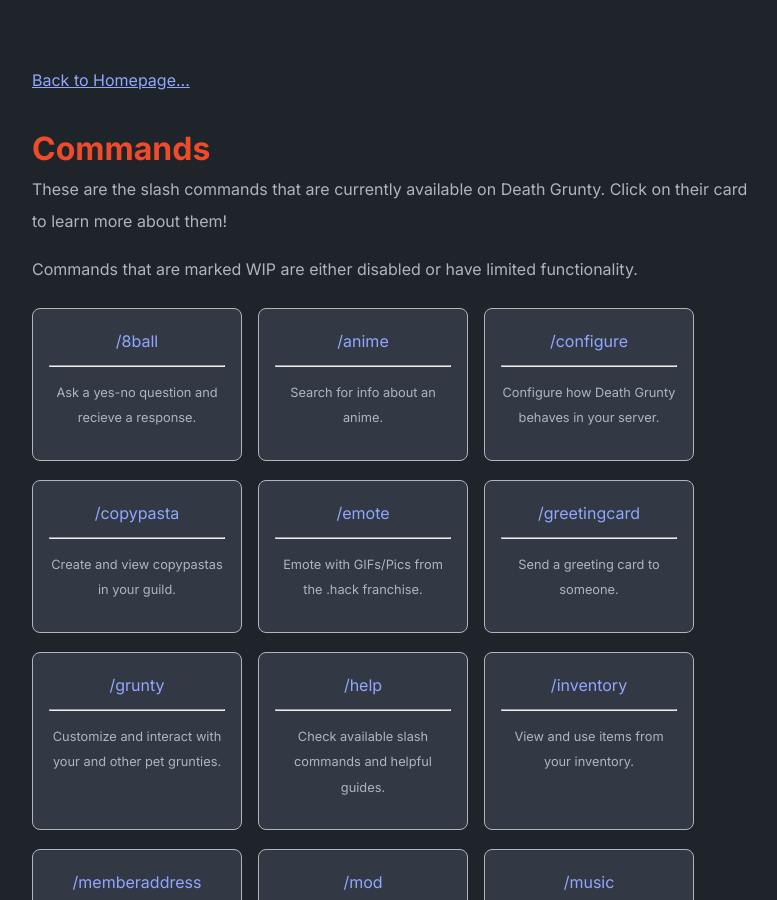
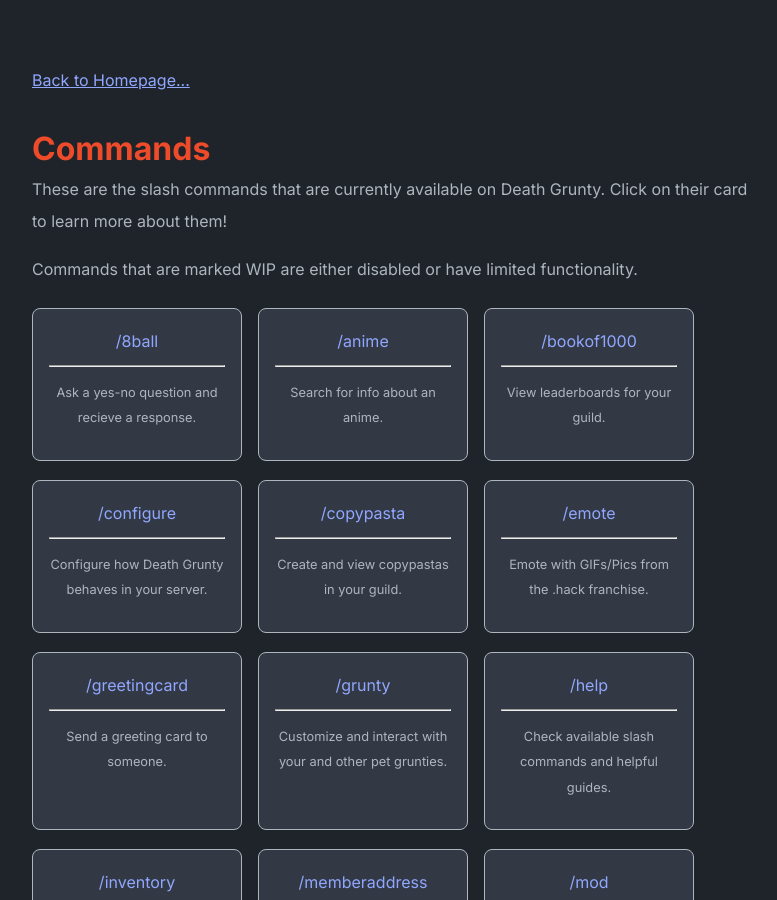
Before and after one commit to evpching/death-grunty-webpage, a Jekyll site: the page built from commands.html, in a window 1280 px wide and 900 px high. Shown: the whole window, without its empty margins (248-1025 px from the left). Built offline with Jekyll 4.4.1, drawn with Linux system fonts in a browser that asks for light colours.

Commit message:
update command entries

```diff
--- a/_data/command_entries.yml
+++ b/_data/command_entries.yml
@@ -5,6 +5,9 @@
   - title: /anime
     url: anime
     desc: Search for info about an anime.
+  - title: /bookof1000
+    url: bookof1000
+    desc: View leaderboards for your guild.
   - title: /configure
     url: configure
     desc: Configure how Death Grunty behaves in your server.
```
